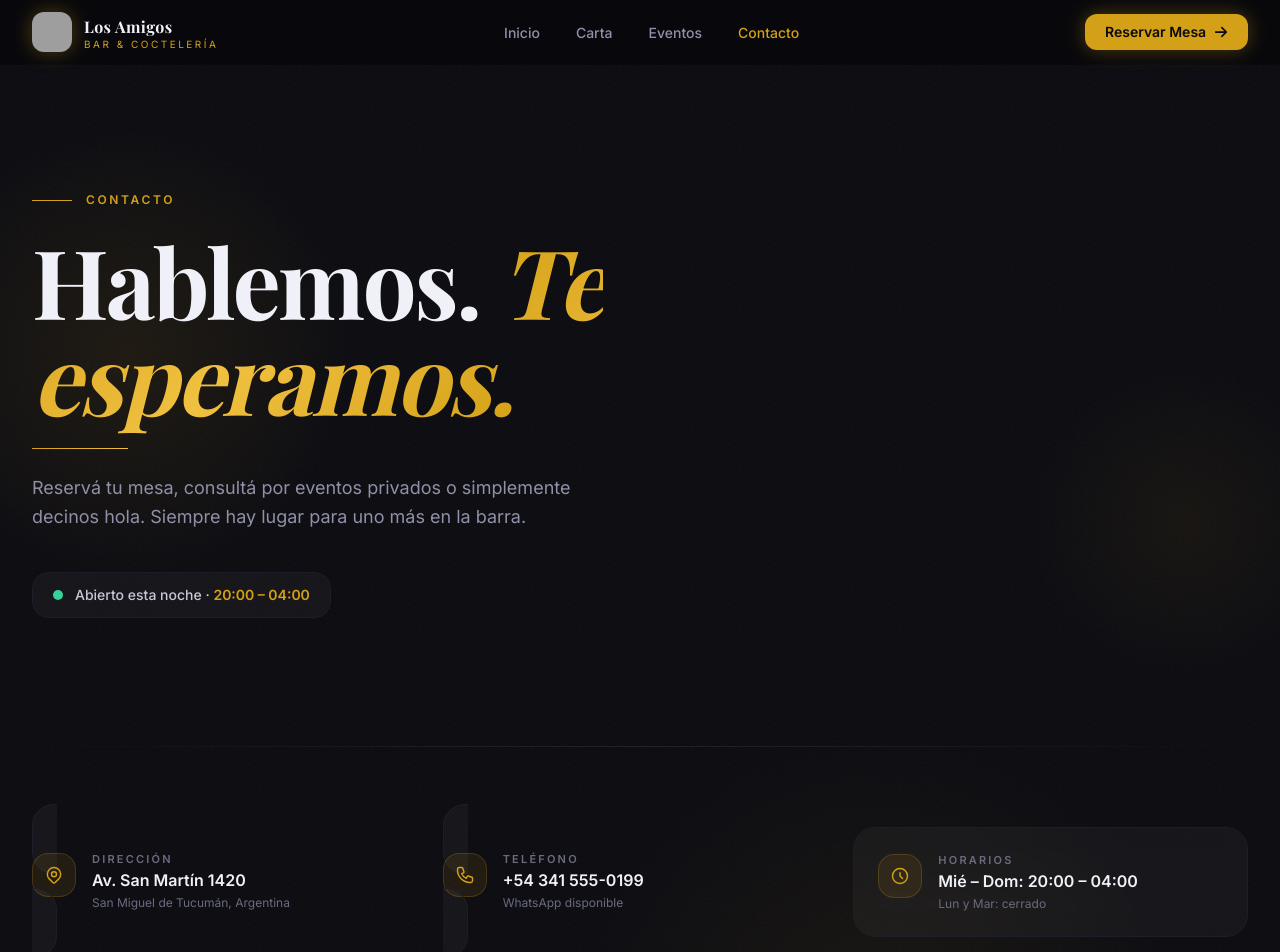
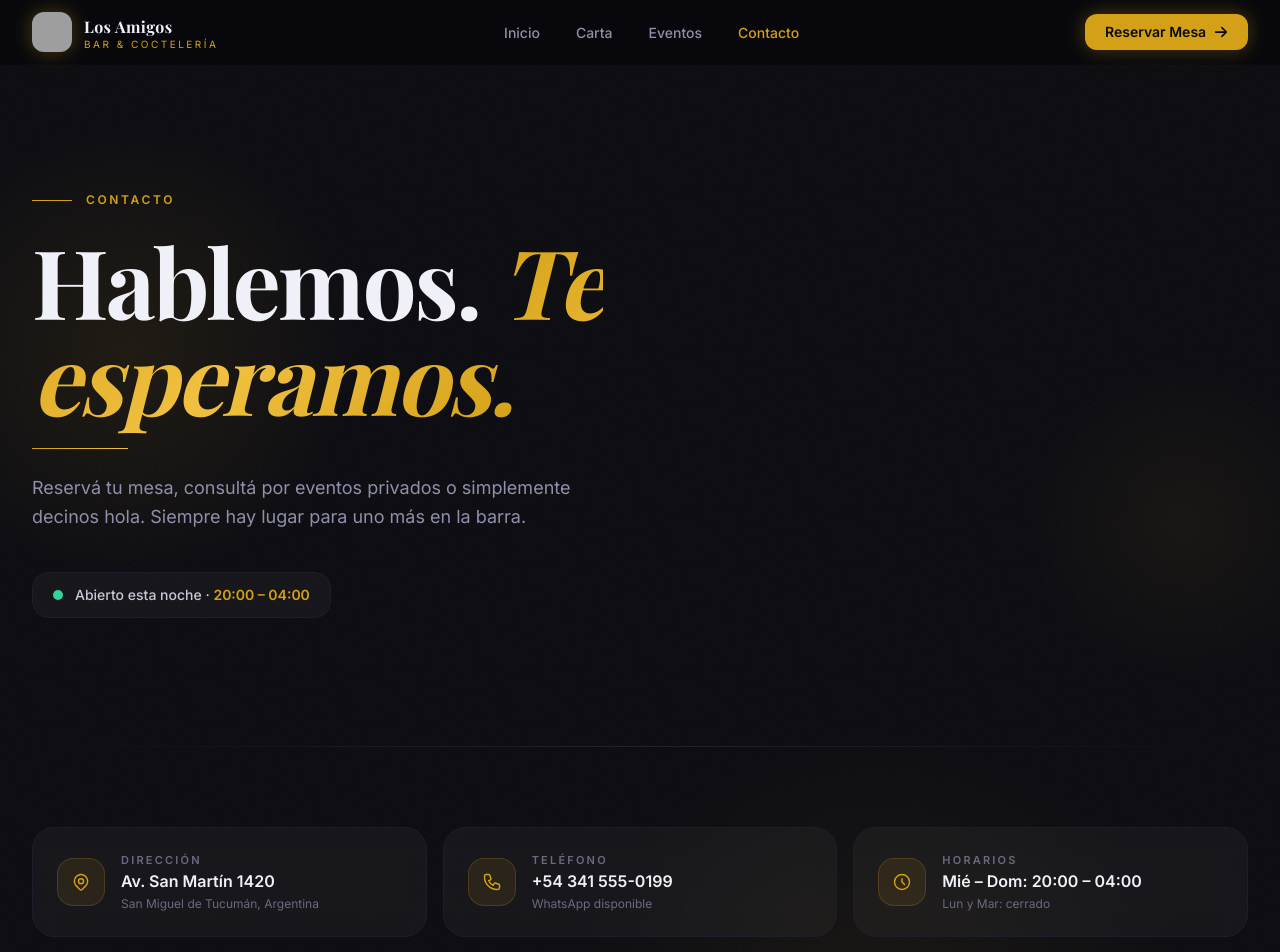
Before and after one commit to lucas-2404/proyecto-programaci-n-2, a React (Vite) app: page /contacto in a window 1280 px wide. Shown: the top 952 px of the page. Built offline with nearby package versions, Linux system fonts and the light colour scheme; grey boxes are pictures that could not be loaded; a web font is replaced by a local one.

Commit message:
corrección visual en las tarjetas de dirección y teléfono

```diff
--- a/src/components/sections/ContactSection/ContactInfo.jsx
+++ b/src/components/sections/ContactSection/ContactInfo.jsx
@@ -5,11 +5,11 @@ import { cn } from "../../../utils/cn";
 // ── Sub-component (memoized) ────────────────────────────────────────────────────
 // Single glass card for one piece of contact info
 const InfoCard = memo(function InfoCard({ id, icon, label, value, detail, href, external }) {
-  const inner = (
-    <div className="flex items-start gap-4">
+  const content = (
+    <>
       {/* Icon container */}
       <div
-        className="mt-0.5 flex h-11 w-11 flex-shrink-0 items-center justify-center
+        className="flex h-12 w-12 flex-shrink-0 items-center justify-center
                    rounded-2xl bg-brand-gold/10 border border-brand-gold/20"
         aria-hidden="true"
       >
@@ -39,11 +39,12 @@ const InfoCard = memo(function InfoCard({ id, icon, label, value, detail, href,
           <p className="text-xs text-brand-muted mt-0.5">{detail}</p>
         )}
       </div>
-    </div>
+    </>
   );
 
   const cardClasses = cn(
     "group relative glass border border-brand-border rounded-[22px] p-6",
+    "flex items-center gap-4 w-full h-full text-left",
     "transition-all duration-300",
     "hover:border-brand-gold/40 hover:shadow-gold-glow",
     href && "cursor-pointer"
@@ -55,14 +56,14 @@ const InfoCard = memo(function InfoCard({ id, icon, label, value, detail, href,
       : {};
     return (
       <a id={id} href={href} className={cardClasses} {...linkProps}>
-        {inner}
+        {content}
       </a>
     );
   }
 
   return (
     <div id={id} className={cardClasses}>
-      {inner}
+      {content}
     </div>
   );
 });
@@ -79,7 +80,7 @@ export default function ContactInfo({ items }) {
       >
         {/* .map() crea una tarjeta por dato; la key es el `id`, único y estable */}
         {items.map((item) => (
-          <RevealItem as="li" key={item.id}>
+          <RevealItem as="li" key={item.id} className="h-full">
             <InfoCard {...item} />
           </RevealItem>
         ))}
```
